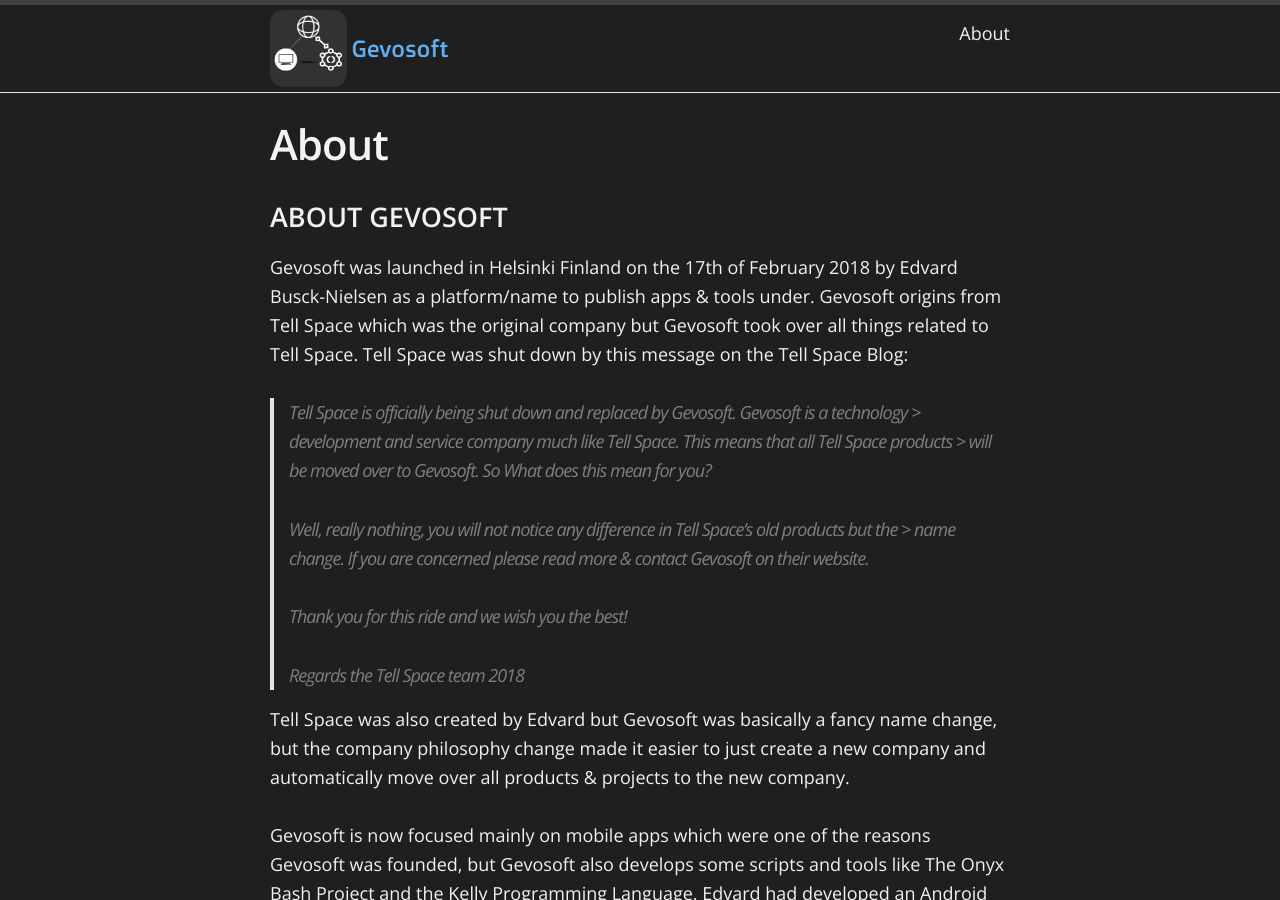
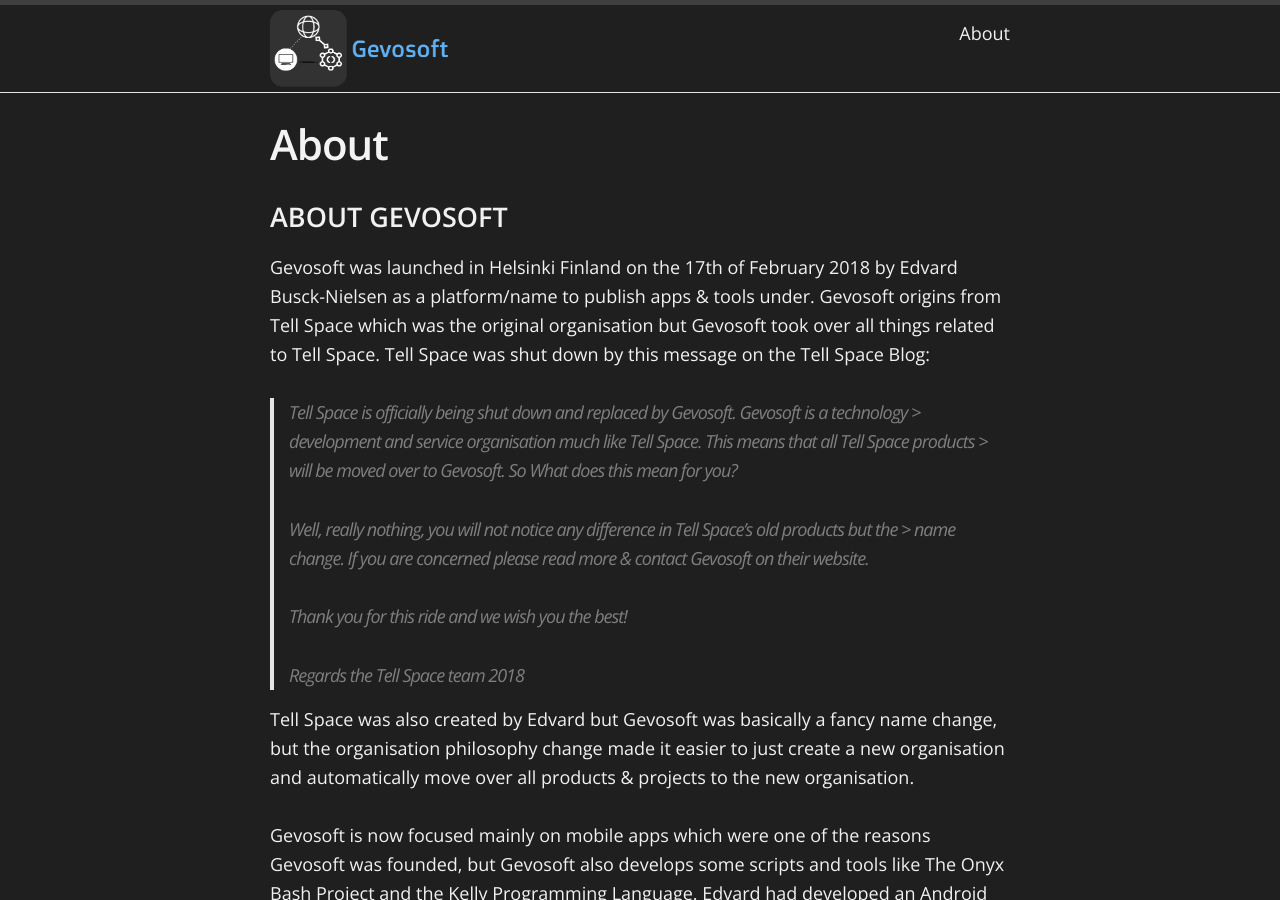
Before and after one commit to Gevosoft/GevosofBlog, a Jekyll site: the page built from about.md, in a window 1280 px wide and 900 px high. Built offline with Jekyll 4.4.1, drawn with Linux system fonts in a browser that asks for light colours.

Commit message:
Update about.md

```diff
--- a/about.md
+++ b/about.md
@@ -8,9 +8,9 @@ show_in_nav: true
 # ABOUT GEVOSOFT
 
 
-Gevosoft was launched in Helsinki Finland on the 17th of February 2018 by Edvard Busck-Nielsen as a platform/name to publish apps & tools under. Gevosoft origins from Tell Space which was the original company but Gevosoft took over all things related to Tell Space. Tell Space was shut down by this message on the Tell Space Blog:
+Gevosoft was launched in Helsinki Finland on the 17th of February 2018 by Edvard Busck-Nielsen as a platform/name to publish apps & tools under. Gevosoft origins from Tell Space which was the original organisation but Gevosoft took over all things related to Tell Space. Tell Space was shut down by this message on the Tell Space Blog:
 
-> Tell Space is officially being shut down and replaced by Gevosoft. Gevosoft is a technology > development and service company much like Tell Space. This means that all Tell Space products > will be moved over to Gevosoft. So What does this mean for you?
+> Tell Space is officially being shut down and replaced by Gevosoft. Gevosoft is a technology > development and service organisation much like Tell Space. This means that all Tell Space products > will be moved over to Gevosoft. So What does this mean for you?
 >
 > Well, really nothing, you will not notice any difference in Tell Space’s old products but the > name change. If you are concerned please read more & contact Gevosoft on their website.
 >
@@ -18,7 +18,7 @@ Gevosoft was launched in Helsinki Finland on the 17th of February 2018 by Edvard
 >
 > Regards the Tell Space team 2018
 
-Tell Space was also created by Edvard but Gevosoft was basically a fancy name change, but the company philosophy change made it easier to just create a new company and automatically move over all products & projects to the new company.
+Tell Space was also created by Edvard but Gevosoft was basically a fancy name change, but the organisation philosophy change made it easier to just create a new organisation and automatically move over all products & projects to the new organisation.
 
 Gevosoft is now focused mainly on mobile apps which were one of the reasons Gevosoft was founded, but Gevosoft also develops some scripts and tools like The Onyx Bash Project and the Kelly Programming Language. Edvard had developed an Android app and wanted to publish it to google play so Tell Space was created to create a google developer account under a name and not a person.
 
```
